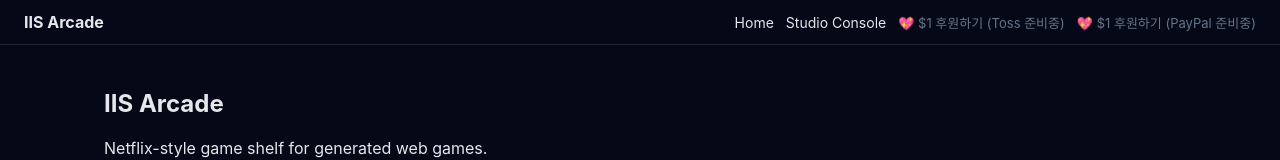
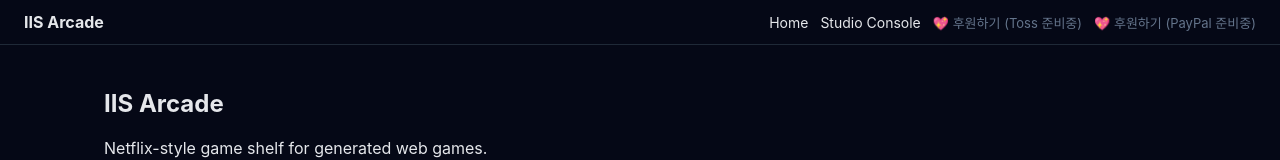
Before and after one commit to jeonsavvy/iis-game-portal, a Next.js app: page / in a window 1280 px wide. Shown: the top 160 px of the page. Built offline with nearby package versions, Linux system fonts and the light colour scheme; no server answers; the database is empty.

Commit message:
fix: remove dollar amount from donation CTA

```diff
--- a/app/layout.tsx
+++ b/app/layout.tsx
@@ -44,17 +44,17 @@
             <Link href="/admin">Studio Console</Link>
             {tossDonationUrl ? (
               <a className="donation-link" href={tossDonationUrl} target="_blank" rel="noreferrer">
-                💖 $1 후원하기 (Toss)
+                💖 후원하기 (Toss)
               </a>
             ) : (
-              <span className="donation-disabled">💖 $1 후원하기 (Toss 준비중)</span>
+              <span className="donation-disabled">💖 후원하기 (Toss 준비중)</span>
             )}
             {paypalDonationUrl ? (
               <a className="donation-link" href={paypalDonationUrl} target="_blank" rel="noreferrer">
-                💖 $1 후원하기 (PayPal)
+                💖 후원하기 (PayPal)
               </a>
             ) : (
-              <span className="donation-disabled">💖 $1 후원하기 (PayPal 준비중)</span>
+              <span className="donation-disabled">💖 후원하기 (PayPal 준비중)</span>
             )}
           </div>
         </nav>
```
